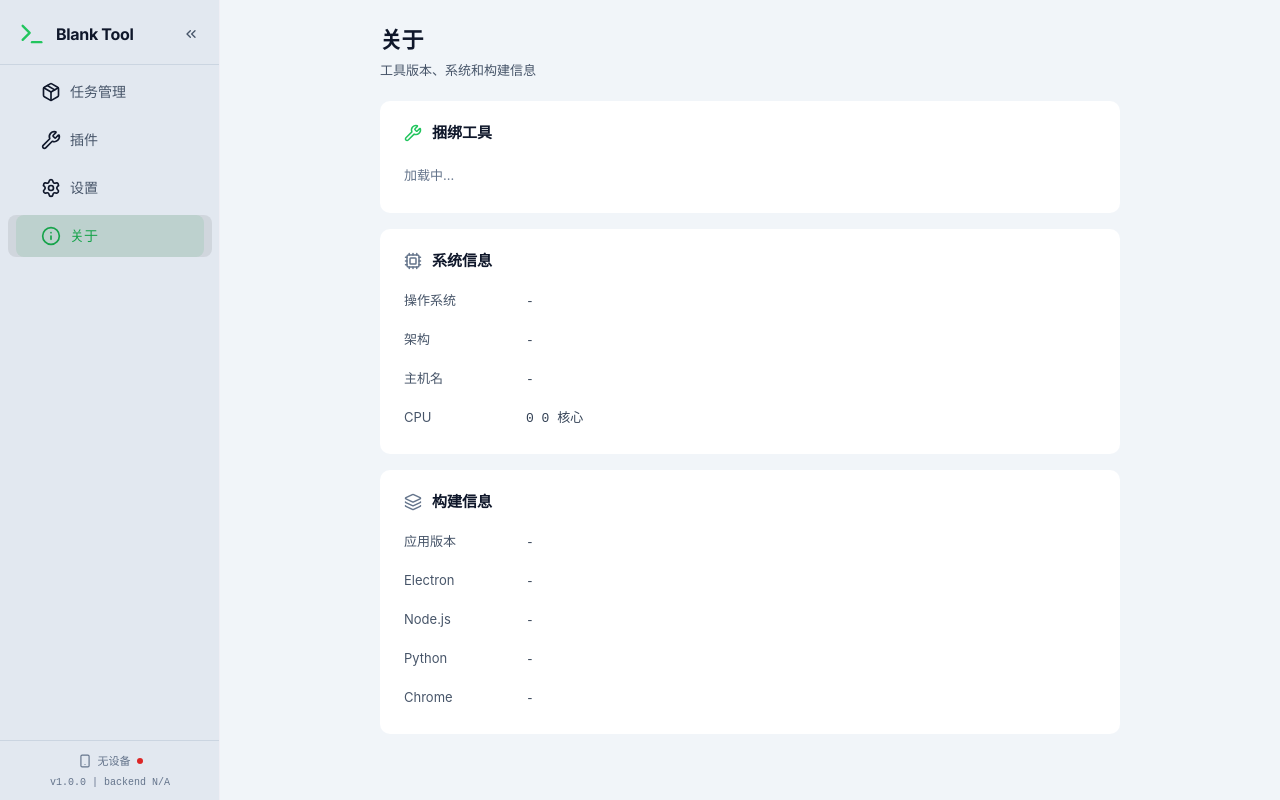
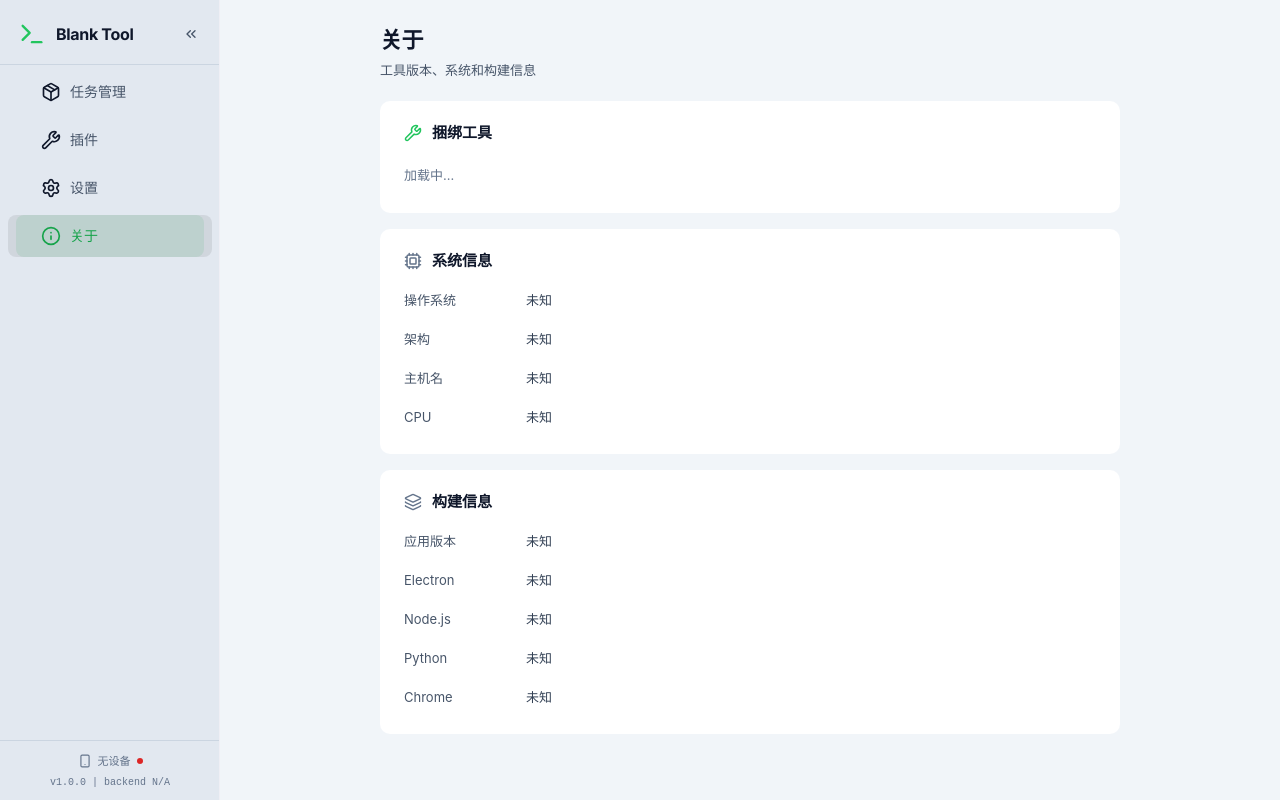
Before and after one commit to purejiang/blank_tool, a Vue app: page /#/about in a window 1280 px wide. Built offline with nearby package versions, Linux system fonts and the light colour scheme.

Commit message:
fix: replace hardcoded '未知'/'Unknown' fallbacks with i18n common.unknown

```diff
--- a/src/renderer/i18n/locales/en-US.ts
+++ b/src/renderer/i18n/locales/en-US.ts
@@ -373,6 +373,7 @@ export default {
   },
   // Common
   common: {
+    unknown: 'Unknown',
     version: 'v',
     backend: 'backend',
     connected: 'Connected',
--- a/src/renderer/i18n/locales/zh-CN.ts
+++ b/src/renderer/i18n/locales/zh-CN.ts
@@ -374,6 +374,7 @@ export default {
   },
   // Common
   common: {
+    unknown: '未知',
     version: 'v',
     backend: '后端',
     connected: '已连接',
--- a/src/renderer/stores/systemStore.ts
+++ b/src/renderer/stores/systemStore.ts
@@ -57,13 +57,13 @@ export const useSystemStore = defineStore('system', () => {
         const cpu = sysInfo.cpu || {}
         const memory = sysInfo.memory || {}
 
-        systemInfo.platform = sysInfo.platform || '未知'
-        systemInfo.platform_version = sysInfo.platform_version || '未知'
-        systemInfo.platform_release = sysInfo.platform_release || '未知'
-        systemInfo.architecture = sysInfo.architecture || '未知'
-        systemInfo.hostname = sysInfo.hostname || '未知'
-        systemInfo.cpuCount = sysInfo.cpu_count || cpu.count_logical || cpu.count_physical || '未知'
-        systemInfo.processor = sysInfo.processor || '未知'
+        systemInfo.platform = sysInfo.platform || ''
+        systemInfo.platform_version = sysInfo.platform_version || ''
+        systemInfo.platform_release = sysInfo.platform_release || ''
+        systemInfo.architecture = sysInfo.architecture || ''
+        systemInfo.hostname = sysInfo.hostname || ''
+        systemInfo.cpuCount = sysInfo.cpu_count || cpu.count_logical || cpu.count_physical || ''
+        systemInfo.processor = sysInfo.processor || ''
 
         // Memory info
         const memoryTotal = sysInfo.memoryTotal || memory.total
@@ -98,17 +98,17 @@ export const useSystemStore = defineStore('system', () => {
 
 
       if (frontendInfo) {
-        buildInfo.electronVersion = frontendInfo.electronVersion || '未知'
-        buildInfo.nodeVersion = frontendInfo.nodeVersion || '未知'
-        buildInfo.chromeVersion = frontendInfo.chromeVersion || '未知'
-        buildInfo.appName = frontendInfo.appName || '未知'
-        buildInfo.appVersion = frontendInfo.appVersion || '未知'
-        buildInfo.appDescription = frontendInfo.appDescription || '未知'
+        buildInfo.electronVersion = frontendInfo.electronVersion || ''
+        buildInfo.nodeVersion = frontendInfo.nodeVersion || ''
+        buildInfo.chromeVersion = frontendInfo.chromeVersion || ''
+        buildInfo.appName = frontendInfo.appName || ''
+        buildInfo.appVersion = frontendInfo.appVersion || ''
+        buildInfo.appDescription = frontendInfo.appDescription || ''
       }
 
       if (backendInfo) {
-        buildInfo.pythonVersion = backendInfo.python_version || '未知'
-        buildInfo.javaVersion = backendInfo.java_version || '未知'
+        buildInfo.pythonVersion = backendInfo.python_version || ''
+        buildInfo.javaVersion = backendInfo.java_version || ''
       }
     } catch (err: unknown) {
       console.error('Failed to fetch build info:', err)
--- a/src/renderer/views/AboutPage.vue
+++ b/src/renderer/views/AboutPage.vue
@@ -32,9 +32,9 @@
           <span class="section-title">{{ t('settings.systemInfo') }}</span>
         </div>
         <div class="info-grid">
-          <div class="info-row"><span class="info-label">{{ t('settings.os') }}</span><span class="info-val">{{ systemInfo.platform || '-' }}</span></div>
-          <div class="info-row"><span class="info-label">{{ t('settings.architecture') }}</span><span class="info-val">{{ systemInfo.architecture || '-' }}</span></div>
-          <div class="info-row"><span class="info-label">{{ t('settings.hostname') }}</span><span class="info-val">{{ systemInfo.hostname || '-' }}</span></div>
+          <div class="info-row"><span class="info-label">{{ t('settings.os') }}</span><span class="info-val">{{ systemInfo.platform || t('common.unknown') }}</span></div>
+          <div class="info-row"><span class="info-label">{{ t('settings.architecture') }}</span><span class="info-val">{{ systemInfo.architecture || t('common.unknown') }}</span></div>
+          <div class="info-row"><span class="info-label">{{ t('settings.hostname') }}</span><span class="info-val">{{ systemInfo.hostname || t('common.unknown') }}</span></div>
           <div class="info-row"><span class="info-label">{{ t('settings.cpu') }}</span><span class="info-val">{{ cpuText }}</span></div>
         </div>
       </n-card>
@@ -46,11 +46,11 @@
           <span class="section-title">{{ t('settings.buildInfo') }}</span>
         </div>
         <div class="info-grid">
-          <div class="info-row"><span class="info-label">{{ t('settings.appVersion') }}</span><span class="info-val">{{ buildInfo.appVersion || '-' }}</span></div>
-          <div class="info-row"><span class="info-label">{{ t('settings.electron') }}</span><span class="info-val">{{ buildInfo.electronVersion || '-' }}</span></div>
-          <div class="info-row"><span class="info-label">{{ t('settings.nodeJs') }}</span><span class="info-val">{{ buildInfo.nodeVersion || '-' }}</span></div>
-          <div class="info-row"><span class="info-label">{{ t('settings.python') }}</span><span class="info-val">{{ buildInfo.pythonVersion || '-' }}</span></div>
-          <div class="info-row"><span class="info-label">{{ t('settings.chrome') }}</span><span class="info-val">{{ buildInfo.chromeVersion || '-' }}</span></div>
+          <div class="info-row"><span class="info-label">{{ t('settings.appVersion') }}</span><span class="info-val">{{ buildInfo.appVersion || t('common.unknown') }}</span></div>
+          <div class="info-row"><span class="info-label">{{ t('settings.electron') }}</span><span class="info-val">{{ buildInfo.electronVersion || t('common.unknown') }}</span></div>
+          <div class="info-row"><span class="info-label">{{ t('settings.nodeJs') }}</span><span class="info-val">{{ buildInfo.nodeVersion || t('common.unknown') }}</span></div>
+          <div class="info-row"><span class="info-label">{{ t('settings.python') }}</span><span class="info-val">{{ buildInfo.pythonVersion || t('common.unknown') }}</span></div>
+          <div class="info-row"><span class="info-label">{{ t('settings.chrome') }}</span><span class="info-val">{{ buildInfo.chromeVersion || t('common.unknown') }}</span></div>
         </div>
       </n-card>
 
@@ -73,8 +73,8 @@ const systemInfo = systemStore.systemInfo
 const buildInfo = systemStore.buildInfo
 
 const cpuText = computed(() => {
-  const count = systemInfo.cpuCount || '0'
-  return `${count} ${t('device.cores', { count: Number(count) || 0 })}`
+  const count = parseInt(systemInfo.cpuCount) || 0
+  return count ? t('device.cores', { count }) : t('common.unknown')
 })
 </script>
 
```
